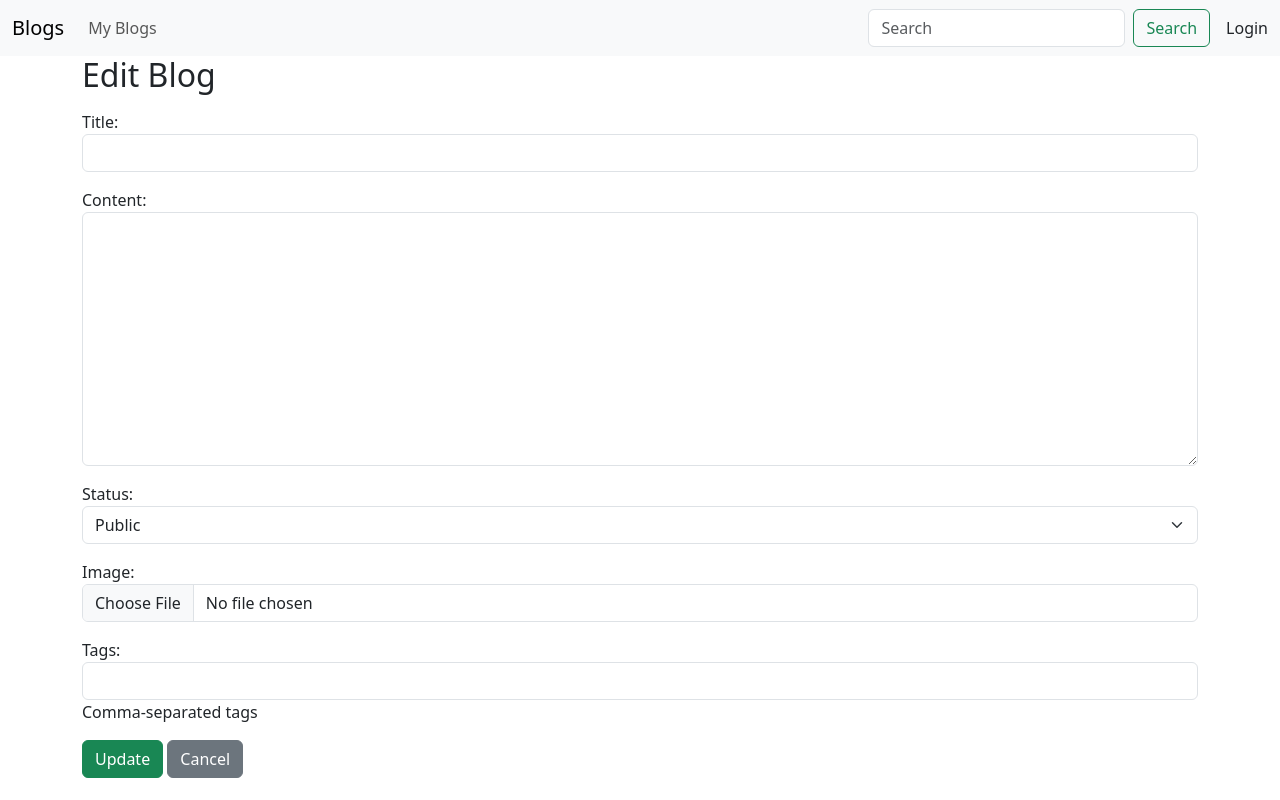
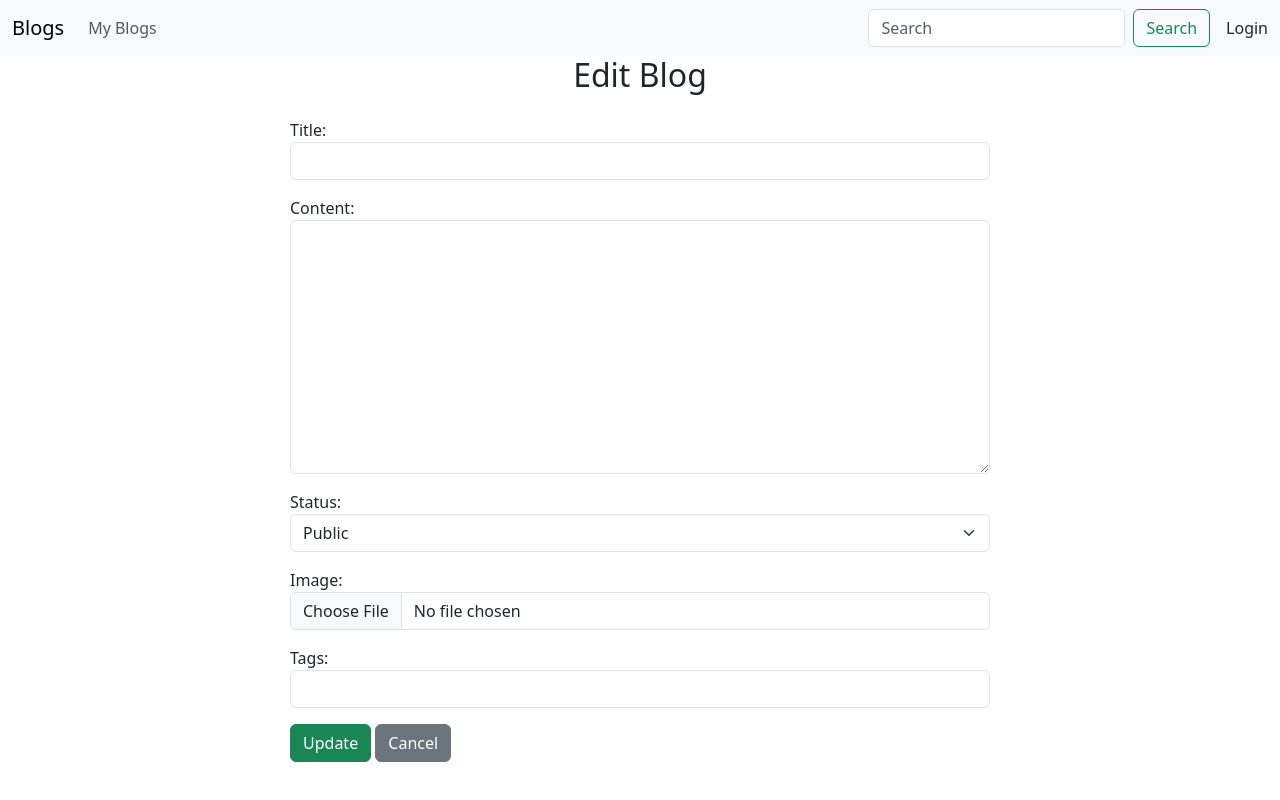
Before and after one commit to prasad-xma/django-blog-project, a Django app: template blogs/templates/blogs/blog_edit.html in a window 1280 px wide. Run offline with Django 5.2, Linux system fonts and the light colour scheme; the template is opened without the code that fills it: values that come from a table or form of the project are taken from there, others are empty.

Commit message:
update: creation and editing forms with styling

```diff
--- a/blogs/templates/blogs/blog_create.html
+++ b/blogs/templates/blogs/blog_create.html
@@ -4,7 +4,9 @@
 {% block title %}Create Blog{% endblock title %}
 
 {% block content %}
-    <h2>Create Blog</h2>
+    <h2 class="text-center">Create Blog</h2>
+
+    <div class="d-flex justify-content-center mt-4">
 
         <form method="post" enctype="multipart/form-data" class="mt-3" style="width: 700px;">
             {% csrf_token %}
@@ -35,4 +37,5 @@
             <button type="submit" class="btn btn-success">Create</button>
             <a href="{% url 'home' %}" class="btn btn-secondary">Cancel</a>
         </form>
+    </div>
 {% endblock content %}
--- a/blogs/templates/blogs/blog_edit.html
+++ b/blogs/templates/blogs/blog_edit.html
@@ -4,12 +4,36 @@
 {% block title %}Edit Blog{% endblock title %}
 
 {% block content %}
-    <h2>Edit Blog</h2>
+    <h2 class="text-center">Edit Blog</h2>
 
-    <form method="post" enctype="multipart/form-data" class="mt-3">
-        {% csrf_token %}
-        {{ form.as_p }}
-        <button type="submit" class="btn btn-success">Update</button>
-        <a href="{% url 'home' %}" class="btn btn-secondary">Cancel</a>
-    </form>
+    <div class="d-flex justify-content-center mt-1">
+        <form method="post" enctype="multipart/form-data" class="mt-3" style="width: 700px;">
+            {% csrf_token %}
+
+            <div class="mb-3">
+                {{ form.title.label_tag }}
+                {{ form.title }}
+            </div>
+
+            <div class="mb-3">
+                {{ form.content.label_tag }}
+                {{ form.content }}
+            </div>
+
+            <div class="mb-3">
+                {{ form.status.label_tag }}
+                {{ form.status }}
+            </div>
+            <div class="mb-3">
+                {{ form.image.label_tag }}
+                {{ form.image }}
+            </div>
+            <div class="mb-3">
+                {{ form.tags.label_tag }}
+                {{ form.tags }}
+            </div>
+            <button type="submit" class="btn btn-success">Update</button>
+            <a href="{% url 'home' %}" class="btn btn-secondary">Cancel</a>
+        </form>
+    </div>
 {% endblock content %}
```
Also changed, not shown: media/blog_images/1162222.jpg (added). Lines whose indentation alone changed are shown as unchanged.
